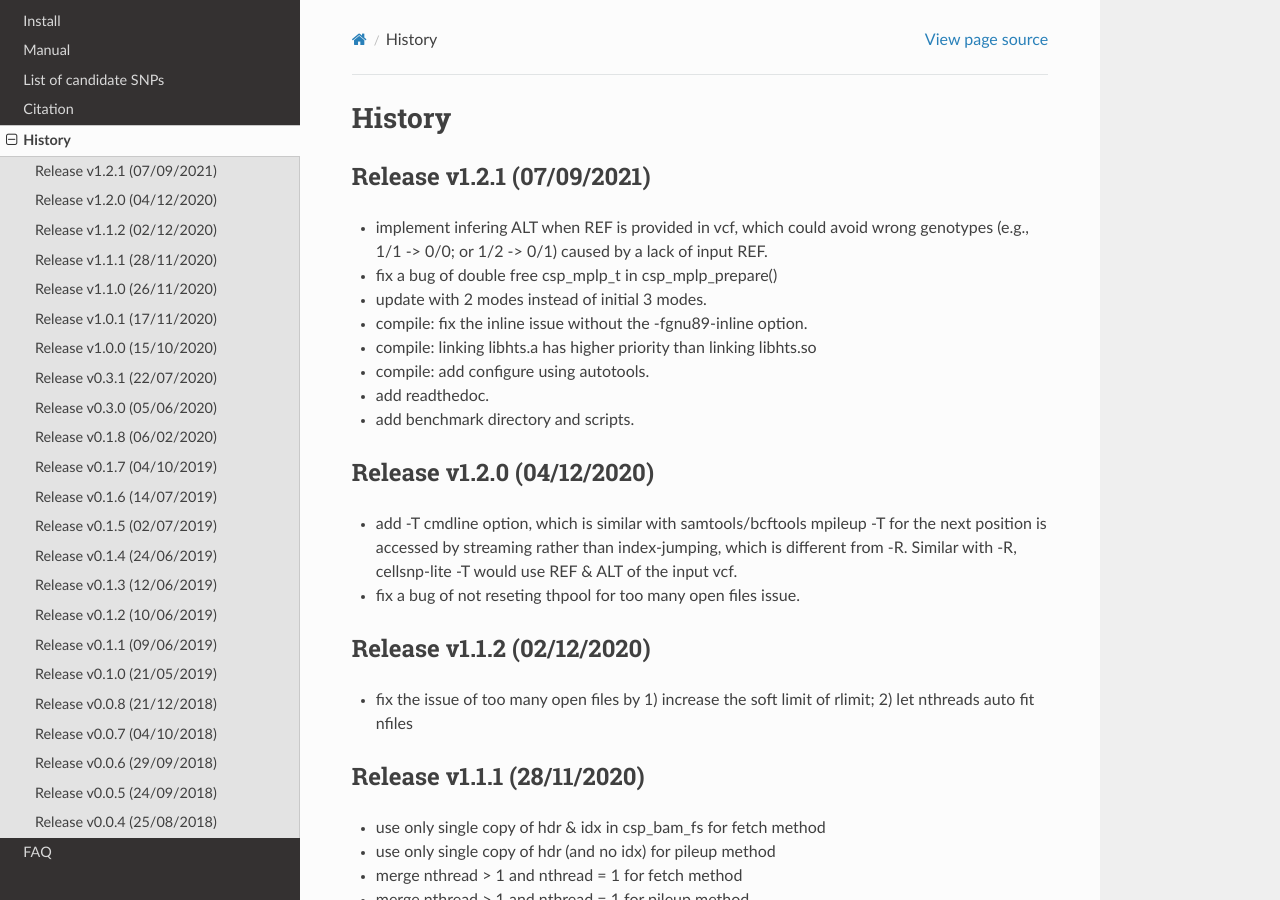
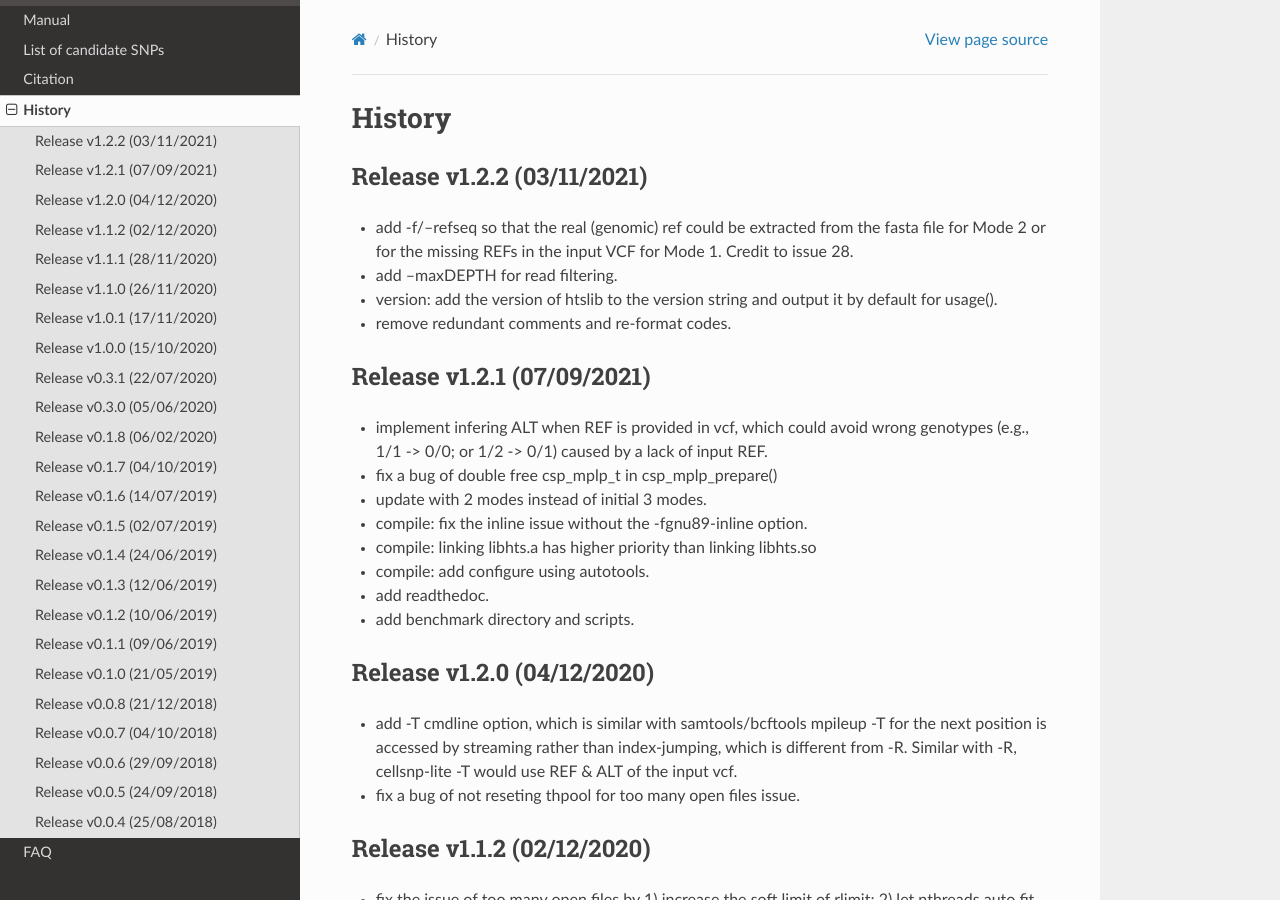
Before and after one commit to single-cell-genetics/cellsnp-lite, a Sphinx documentation site: the page built from doc/release.rst, in a window 1280 px wide and 900 px high. Built offline with Sphinx 7.4.7 and the Read the Docs theme 2.0.0, drawn with Linux system fonts in a browser that asks for light colours.

Commit message:
update to v1.2.2

```diff
--- a/doc/conf.py
+++ b/doc/conf.py
@@ -22,7 +22,7 @@
 author = 'Xianjie Huang'
 
 # The full version, including alpha/beta/rc tags
-release = 'v1.2.0'
+release = 'v1.2.2'
 
 
 # -- General configuration ---------------------------------------------------
--- a/doc/release.rst
+++ b/doc/release.rst
@@ -1,6 +1,16 @@
 =======
 History
 =======
+
+Release v1.2.2 (03/11/2021)
+===========================
+* add -f/--refseq so that the real (genomic) ref could be extracted from
+  the fasta file for Mode 2 or for the missing REFs in the input VCF for
+  Mode 1. Credit to issue 28.
+* add --maxDEPTH for read filtering.
+* version: add the version of htslib to the version string and output it
+  by default for usage().
+* remove redundant comments and re-format codes.
 
 Release v1.2.1 (07/09/2021)
 ===========================
```
Also changed, not shown: doc/manual.rst (+6 -1 lines), 3 other files.
